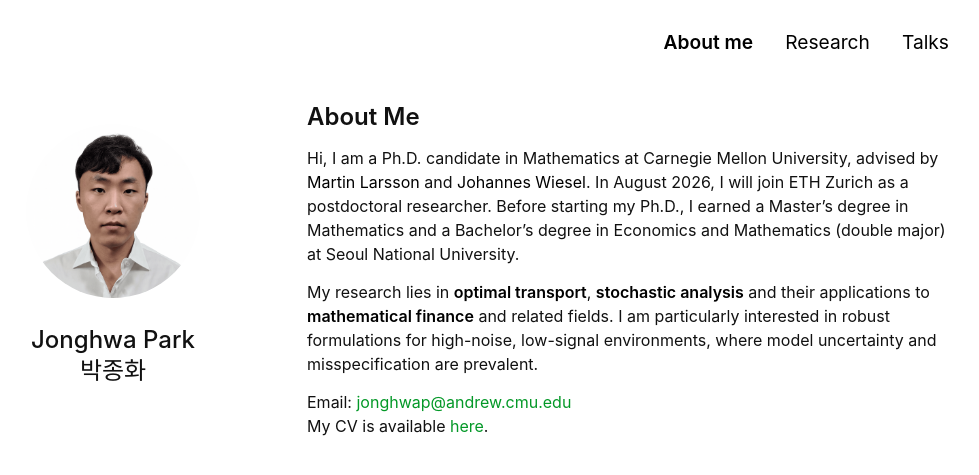
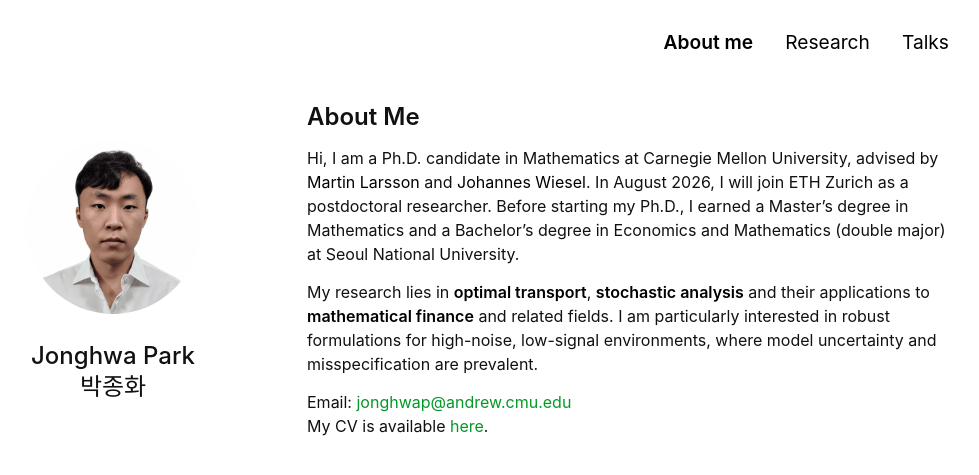
Before and after one commit to Jonghwap/Jonghwap.github.io, a Jekyll site: the page built from index.md, in a window 1280 px wide. Shown: the top 475 px of the page, without its empty margins (163-1142 px from the left). Built offline with Jekyll 4.4.1, drawn with Linux system fonts in a browser that asks for light colours; a style sheet for code colours, icons or effects is not loaded; our own code applies the rules of GitHub Pages for plain Markdown files.

Commit message:
Update minimal-light.scss

```diff
--- a/_sass/minimal-light.scss
+++ b/_sass/minimal-light.scss
@@ -221,7 +221,7 @@ papertitle {
 
     .image.avatar {
       border-radius: 100%;
-      margin-top: 2rem; // 프로필 사진 위 여백 (휴대폰 겹침)
+      margin-top: 3rem; // 프로필 사진 위 여백 (휴대폰 겹침)
     }
 
       .image.avatar:before {
```
